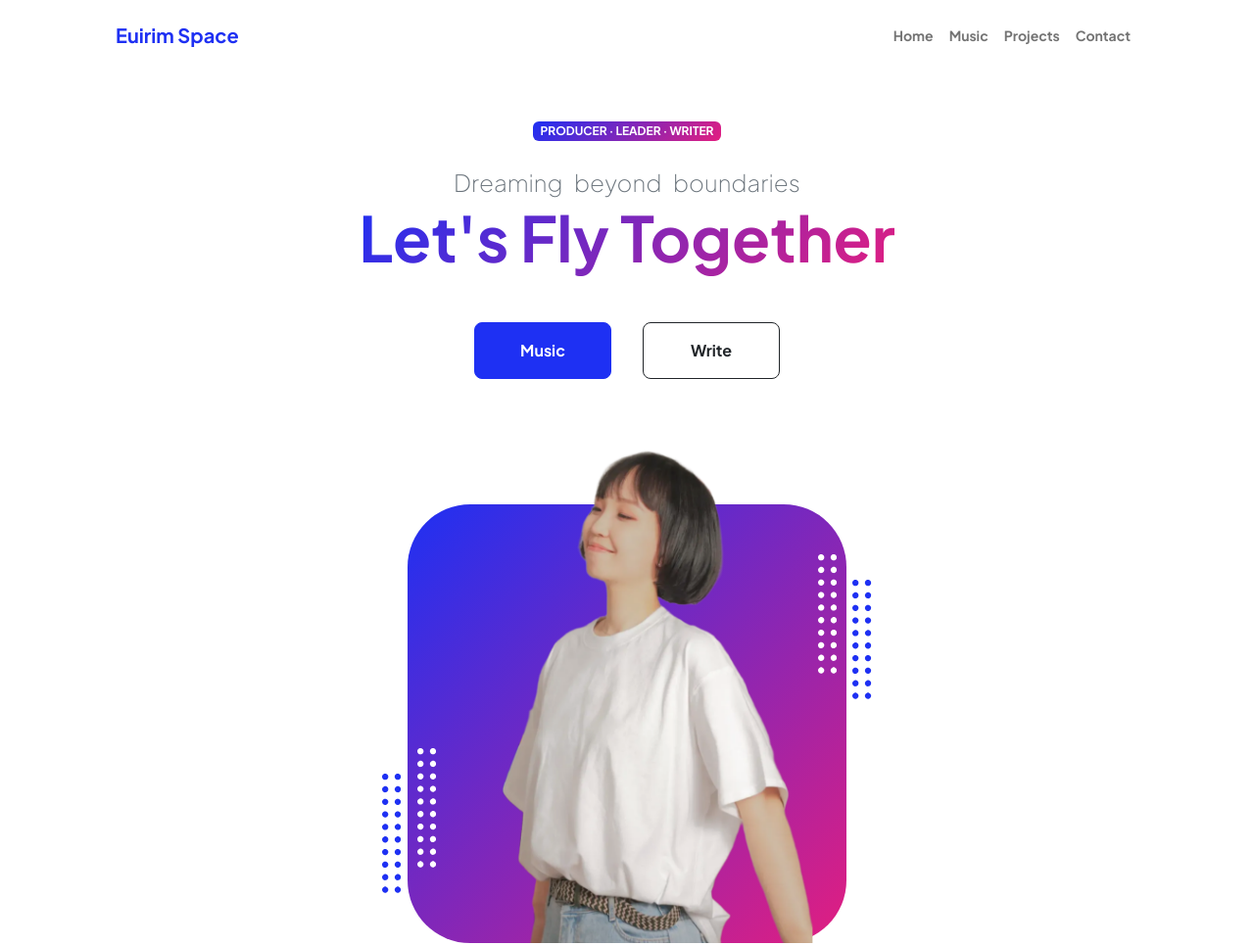
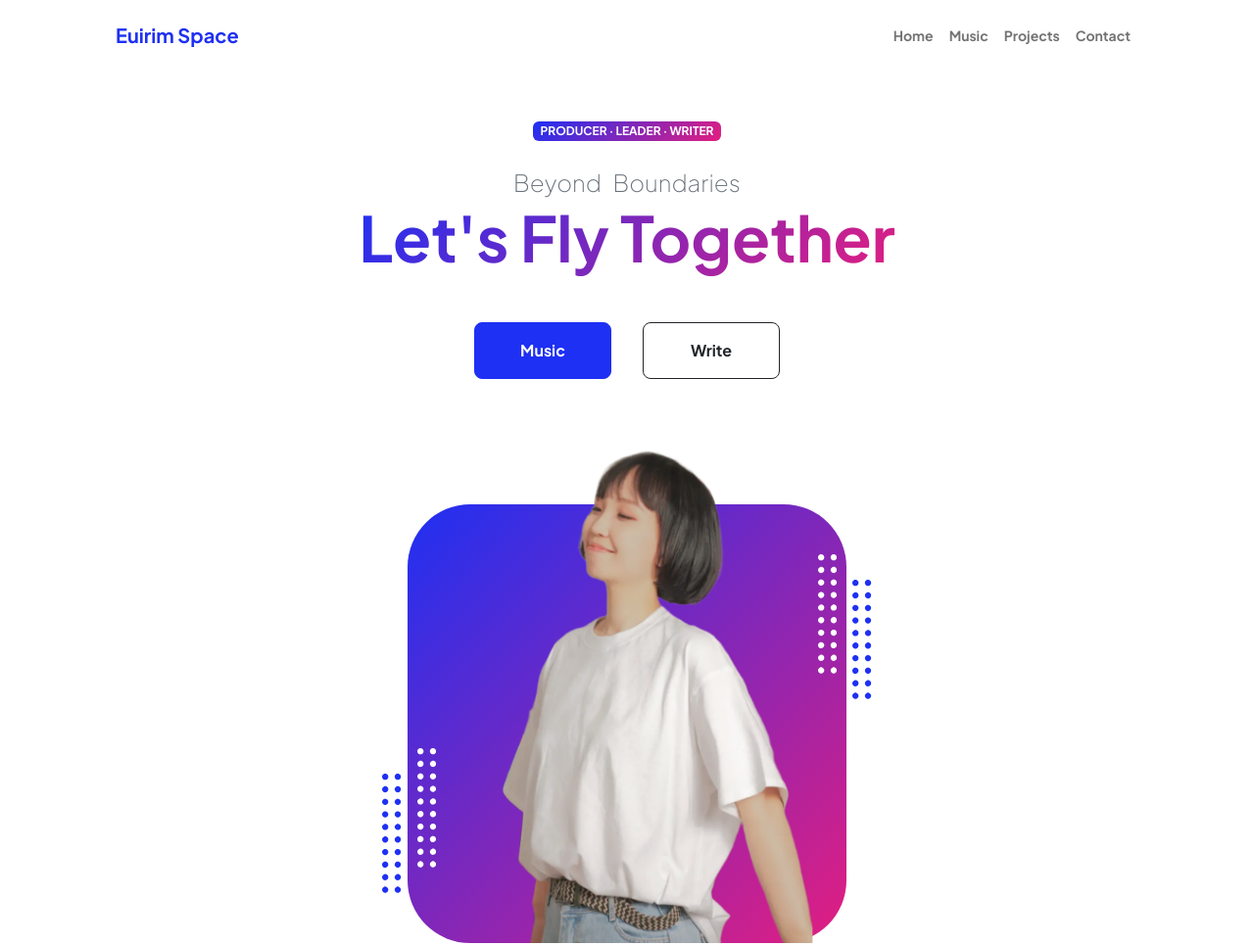
Before and after one commit to todaysfinds/euirimspace, a website: page index.html in a window 1280 px wide. Shown: the top 966 px of the page at 98% size. Drawn offline with nearby package versions, Linux system fonts and the light colour scheme.

```diff
--- a/index.html
+++ b/index.html
@@ -42,7 +42,7 @@
                             <!-- Header text content-->
                             <div class="text-center text-xxl-start">
                                 <div class="badge bg-gradient-primary-to-secondary text-white mb-4"><div class="text-uppercase">Producer &middot; Leader &middot; Writer</div></div>
-                                <div class="fs-4 fw-light text-muted">Dreaming &nbsp; beyond &nbsp; boundaries</div>
+                                <div class="fs-4 fw-light text-muted">Beyond &nbsp; Boundaries</div>
                                 <h1 class="display-3 fw-bolder mb-5"><span class="text-gradient d-inline">Let's Fly Together</span></h1>
                                 <div class="d-grid gap-3 d-sm-flex justify-content-sm-center justify-content-xxl-start mb-3">
                                     <a class="btn btn-primary btn-lg px-0 py-3 me-sm-3 fs-6 fw-bolder btn-fixed" href="music.html" target="_blank">Music</a>
```
